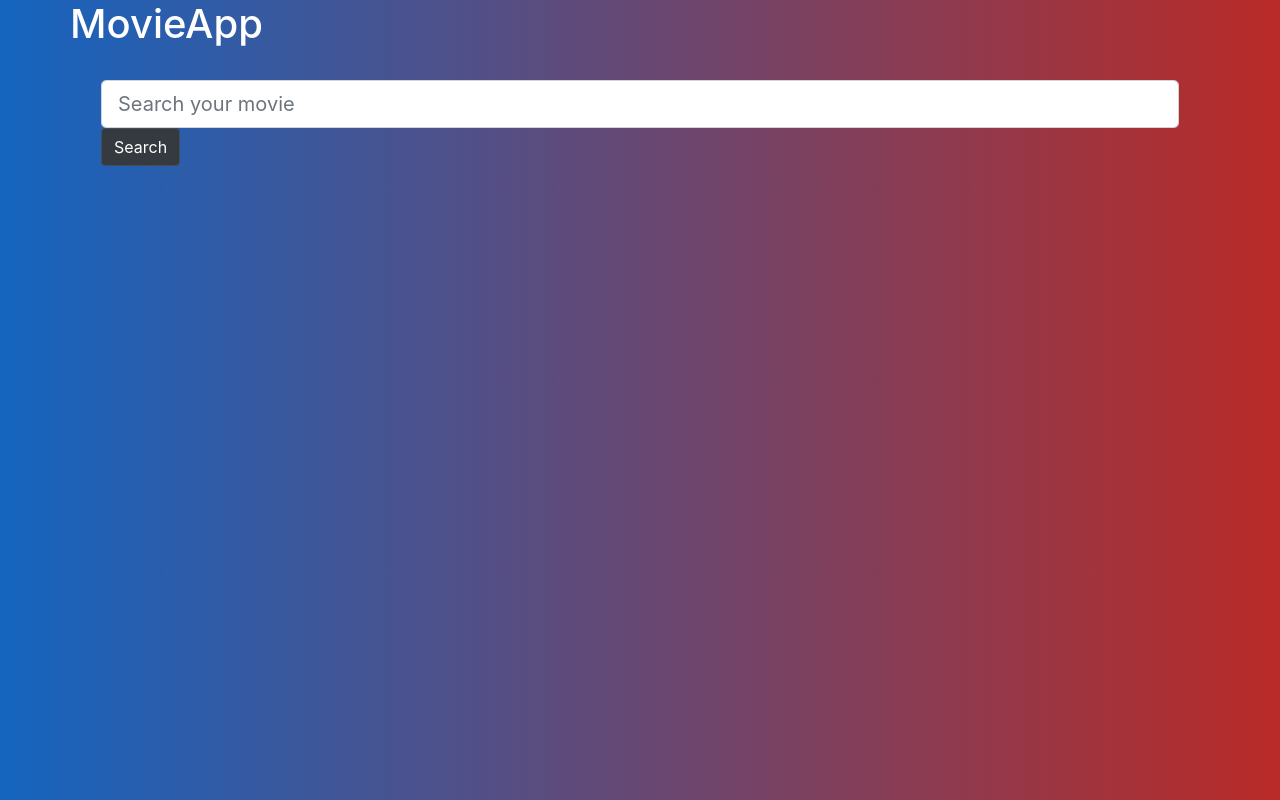
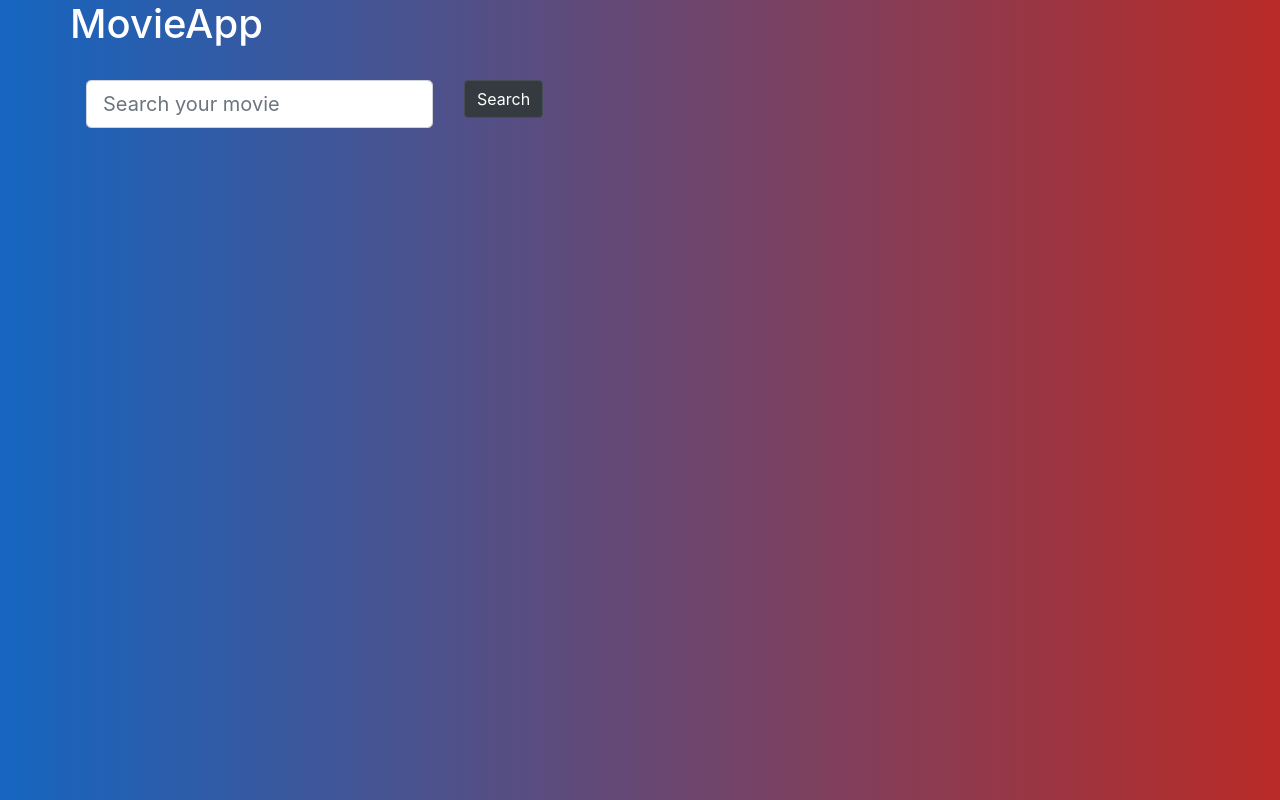
Before and after one commit to giacomosatta/movie_app, an Angular app: page / in a window 1280 px wide. Built offline with nearby package versions, Linux system fonts and the light colour scheme.

Commit message:
Version5.3_Complete

```diff
--- a/src/app/list-movies/list-movies.component.html
+++ b/src/app/list-movies/list-movies.component.html
@@ -2,7 +2,7 @@
   <div class="row">
     <div class="col-sm">
       <table class="table">
-        <thead class="thead-dark" *ngIf="movies">
+        <thead class="thead-dark" *ngIf="movieslist">
           <tr>
             <th scope="col">Title</th>
             <th scope="col">Year</th>
--- a/src/app/search-from/search-from.component.css
+++ b/src/app/search-from/search-from.component.css
@@ -6,3 +6,6 @@ background-color:
 border-color:
 #454d55;
 }
+.form-group.mx-sm-3.mb-2{
+    width: max-content;
+}
--- a/src/app/search-from/search-from.component.html
+++ b/src/app/search-from/search-from.component.html
@@ -1,10 +1,16 @@
 <div class="total">
-  <div class="form-group mx-sm-3 mb-2">
-    <label for="inputmovie" class="sr-only">Search</label>
-    <input #searchFilm type="movie" class="form-control form-control-lg" type="text" placeholder="Search your movie">
-    <button (click)="onClick(searchFilm.value)" type="submit" class="btn btn-primary">Search</button>
-  </div>
-  <div class="other">
-    <app-list-movies [movieslist]="movies"></app-list-movies>
-  </div>
+  <div class="row">
+    <div class="col1">
+      <div class="form-group mx-sm-3 mb-2">
+        <label for="inputmovie" class="sr-only">Search</label>
+        <input #searchFilm type="movie" class="form-control form-control-lg" type="text"
+          placeholder="Search your movie">
+      </div>
+    </div>
+      <div class="col">
+        <button (click)="onClick(searchFilm.value)" type="submit" class="btn btn-primary">Search</button>
+      </div>
+    </div>
+
+  <app-list-movies [movieslist]="movies"></app-list-movies>
 </div>
```
